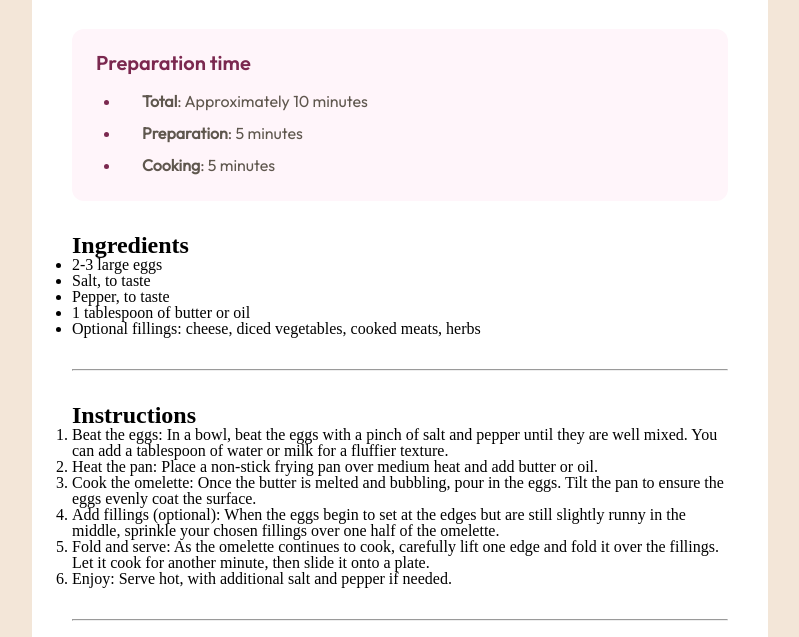
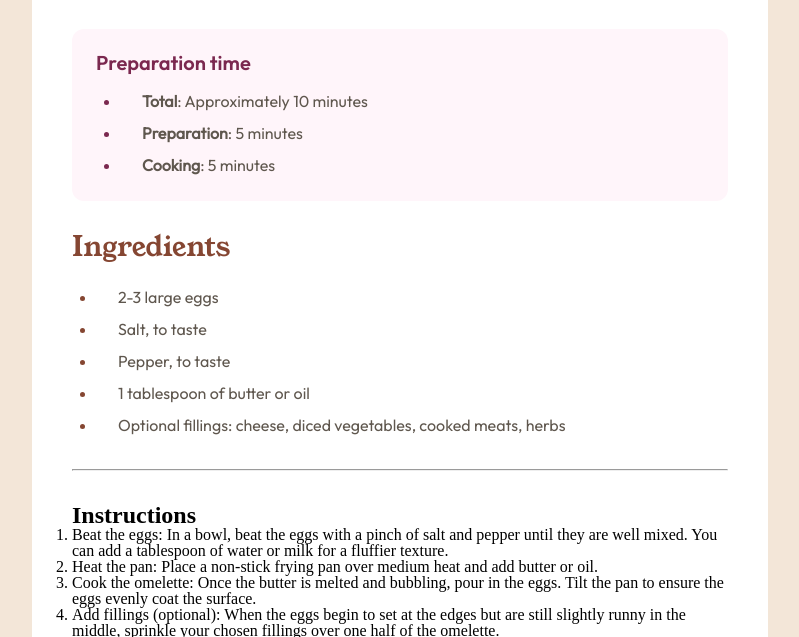
Before and after one commit to Stroudy/FEM-Recipe, a website: page src/index.html in a window 1280 px wide. Shown: the part 623-1260 px from the top of the page, without its empty margins (240-1039 px from the left). Drawn offline with Linux system fonts and the light colour scheme.

Commit message:
Ingredient section styled

```diff
--- a/src/index.html
+++ b/src/index.html
@@ -54,12 +54,12 @@
           <h2 class="card__ingredients-title">Ingredients</h2>
 
           <ul class="card__ingredients-list">
-            <li class="card__ingredients-item">2-3 large eggs</li>
-            <li class="card__ingredients-item">Salt, to taste</li>
-            <li class="card__ingredients-item">Pepper, to taste</li>
-            <li class="card__ingredients-item">1 tablespoon of butter or oil</li>
+            <li class="card__ingredients-item"><span class="card__ingredients-text">2-3 large eggs</span></li>
+            <li class="card__ingredients-item"><span class="card__ingredients-text">Salt, to taste</span></li>
+            <li class="card__ingredients-item"><span class="card__ingredients-text">Pepper, to taste</span></li>
+            <li class="card__ingredients-item"><span class="card__ingredients-text">1 tablespoon of butter or oil</span></li>
             <li class="card__ingredients-item">
-              Optional fillings: cheese, diced vegetables, cooked meats, herbs
+              <span class="card__ingredients-text">Optional fillings: cheese, diced vegetables, cooked meats, herbs</span>
             </li>
           </ul>
         </div>
--- a/src/scss/base/_spacing.scss
+++ b/src/scss/base/_spacing.scss
@@ -7,3 +7,5 @@ $spacing-300: 1.5rem; // 24px
 $spacing-200: 1rem; // 16px
 $spacing-150: 0.75rem; // 12px
 $spacing-100: 0.5rem; // 8px
+
+$l-spacing-0: 0px;
--- a/src/scss/style.scss
+++ b/src/scss/style.scss
@@ -43,9 +43,10 @@ body {
     &__title {
         font-family: "young-serif";
         line-height: 100%;
-        letter-spacing: 0px;
+        letter-spacing: spacing.$l-spacing-0;
         color: variable.$stone90;
         font-size: 40px;
+        font-weight: normal;
     }
     &__desc {
         font-family: "outfit-regular";
@@ -59,12 +60,12 @@ body {
         border-radius: 12px;
         display: grid;
         row-gap: spacing.$spacing-200;
+        letter-spacing: spacing.$l-spacing-0;
 
         &-title {
             color: variable.$rose80;
             font-family: "outfit-semibold";
             line-height: 100%;
-            letter-spacing: 0px;
             font-size: 20px;
         }
 
@@ -72,7 +73,6 @@ body {
             color: variable.$stone60;
             list-style-position: inside;
             font-family: "outfit-regular";
-            letter-spacing: 0px;
             font-size: 16px;
             line-height: 150%;
             display: grid;
@@ -88,21 +88,41 @@ body {
             &::marker {
                 color: variable.$rose80;
             }
-
-            &-item {
-            }
         }
     }
 
     &__ingredients {
-        text-decoration: none;
+        list-style-position: inside;
+        display: grid;
+        row-gap: spacing.$spacing-300;
 
         &-title {
-            text-decoration: none;
+            color: variable.$brown80;
+            font-family: "young-serif";
+            line-height: 100%;
+            font-size: 28px;
+            letter-spacing: 0px;
+            font-weight: normal;
+        }
 
-            &-item {
-                text-decoration: none;
+        &-list {
+            display: grid;
+            row-gap: spacing.$spacing-100;
+            padding-left: spacing.$spacing-100;
+        }
+        &-item {
+            font-family: "outfit-regular";
+            line-height: 150%;
+            font-size: 16px;
+            letter-spacing: 0px;
+            color: variable.$stone60;
+
+            &::marker {
+                color: variable.$brown80;
             }
+        }
+        &-text {
+            padding-left: spacing.$spacing-200;
         }
     }
     &__instructions {
```
Also changed, not shown: dist/css/style.css, src/scss/style.css, 2 other files.
